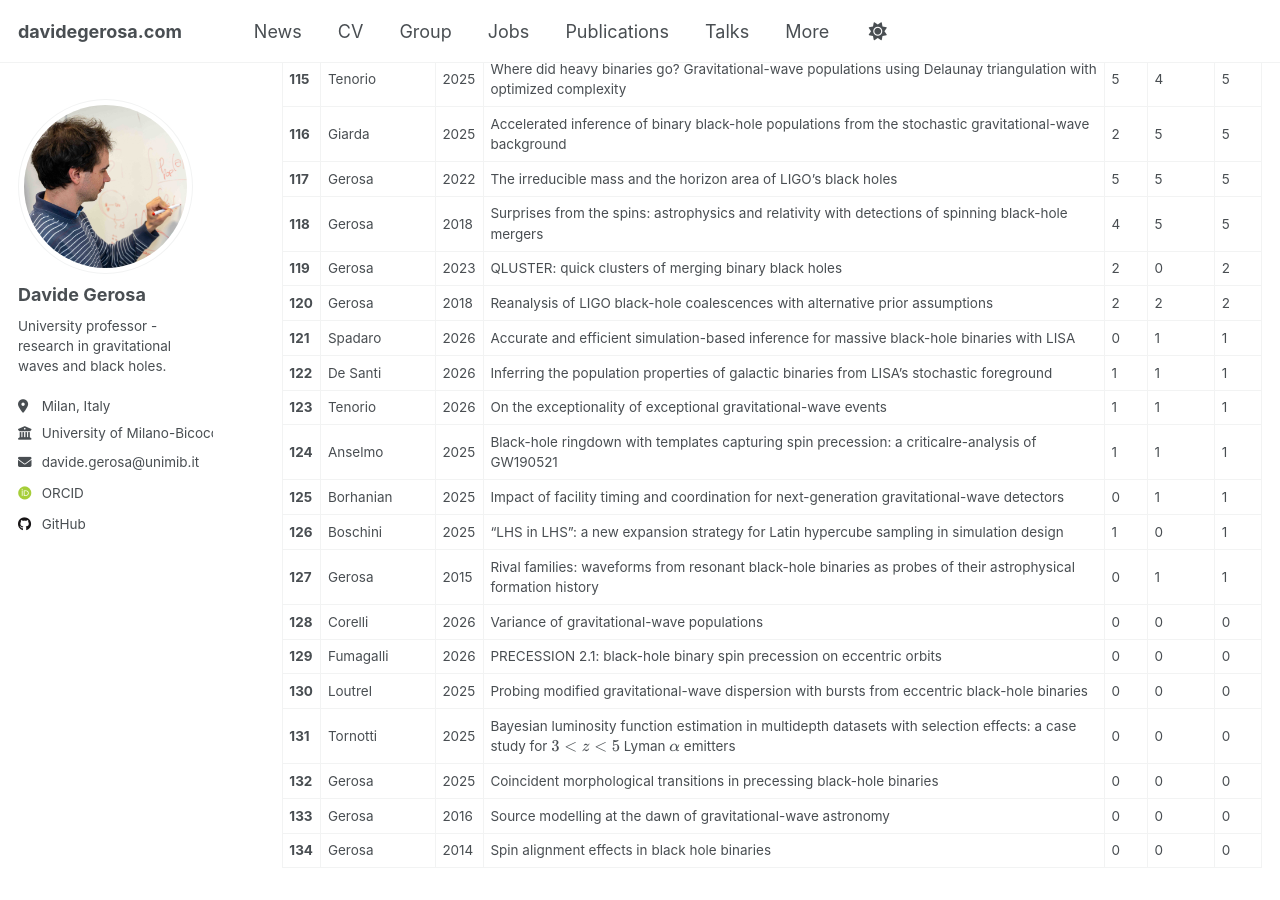
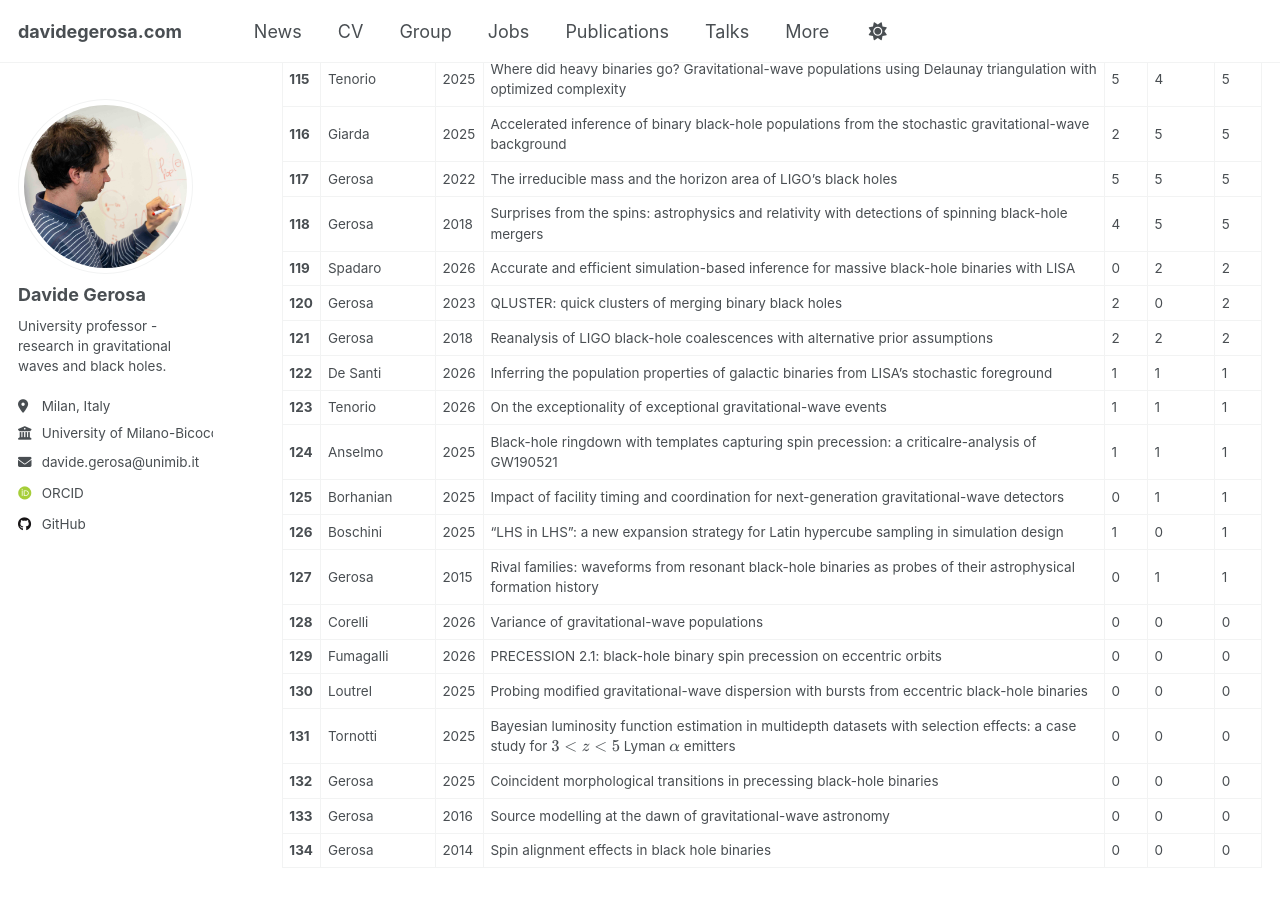
Before and after one commit to dgerosa/website, a Jekyll site: the page built from _pages/citations.md, in a window 1280 px wide and 900 px high, scrolled down 5108 px. Built offline with Jekyll 4.4.1, drawn with Linux system fonts in a browser that asks for light colours; some web fonts are replaced; some of the changed text lies outside the part shown.

Commit message:
Website update from workflow

```diff
--- a/_pages/_citations.md
+++ b/_pages/_citations.md
@@ -127,9 +127,9 @@
 | **116** | Giarda | 2025 | Accelerated inference of binary black-hole populations from the stochastic gravitational-wave background | 2 | 5 | 5 |
 | **117** | Gerosa | 2022 | The irreducible mass and the horizon area of LIGO's black holes | 5 | 5 | 5 |
 | **118** | Gerosa | 2018 | Surprises from the spins: astrophysics and relativity with detections of spinning black-hole mergers | 4 | 5 | 5 |
-| **119** | Gerosa | 2023 | QLUSTER: quick clusters of merging binary black holes | 2 | 0 | 2 |
-| **120** | Gerosa | 2018 | Reanalysis of LIGO black-hole coalescences with alternative prior assumptions | 2 | 2 | 2 |
-| **121** | Spadaro | 2026 | Accurate and efficient simulation-based inference for massive black-hole binaries with LISA | 0 | 1 | 1 |
+| **119** | Spadaro | 2026 | Accurate and efficient simulation-based inference for massive black-hole binaries with LISA | 0 | 2 | 2 |
+| **120** | Gerosa | 2023 | QLUSTER: quick clusters of merging binary black holes | 2 | 0 | 2 |
+| **121** | Gerosa | 2018 | Reanalysis of LIGO black-hole coalescences with alternative prior assumptions | 2 | 2 | 2 |
 | **122** | De Santi | 2026 | Inferring the population properties of galactic binaries from LISA's stochastic foreground | 1 | 1 | 1 |
 | **123** | Tenorio | 2026 | On the exceptionality of exceptional gravitational-wave events | 1 | 1 | 1 |
 | **124** | Anselmo | 2025 | Black-hole ringdown with templates capturing spin precession: a criticalre-analysis of GW190521 | 1 | 1 | 1 |
```
Also changed, not shown: other parts of _pages/_citations.md (+8 -8 lines), _pages/_group.md (+1 -1 lines), _pages/_publications.md (+1 -1 lines), _pages/_talks.md (+1 -1 lines).
